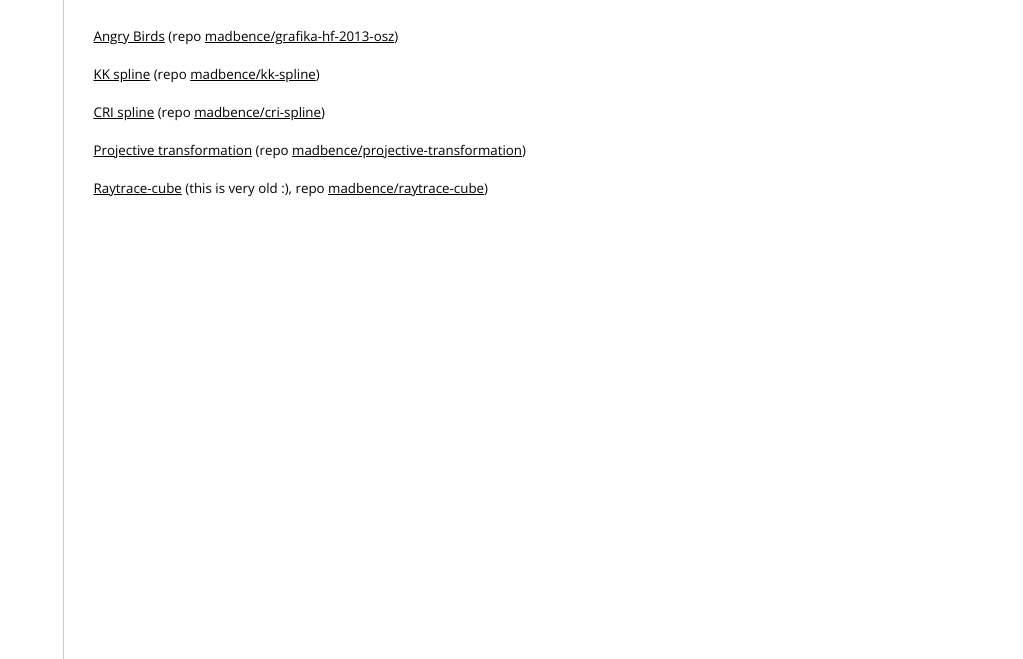
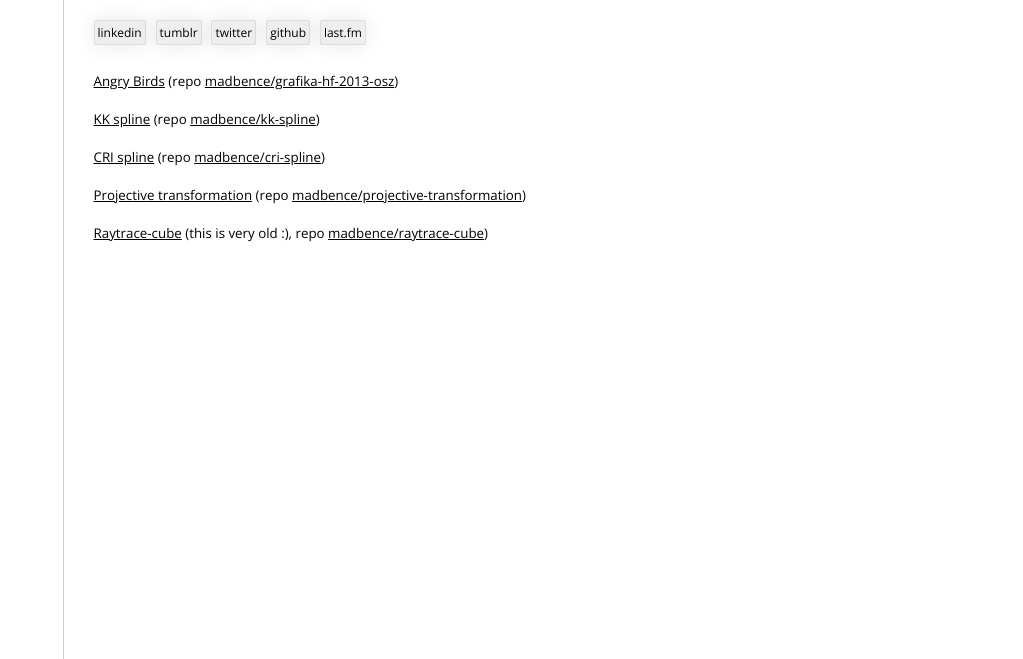
Before and after one commit to madbence/madbence.github.io, a plain HTML site: page index.html in a window 1280 px wide. Shown: the part 141-800 px from the top of the page, without its empty margins (257-1280 px from the left). Drawn offline with nearby package versions, Linux system fonts and the light colour scheme.

Commit message:
My pretty social profiles :3

```diff
--- a/index.html
+++ b/index.html
@@ -68,6 +68,25 @@ aside img {
   border: 1px solid black;
   box-shadow: 0 0 40px rgba(0,0,0,0.3);
 }
+nav {
+  margin-left: 10px;
+  margin-bottom: 20px;
+}
+nav a {
+  margin-right: 5px;
+  transition: all 500ms;
+  text-decoration: none;
+  font-size: 12px;
+  padding: 3px;
+  border-radius: 2px;
+  background: #eee;
+  border: 1px solid #ddd;
+  box-shadow: 0 0 20px rgba(0,0,0,0.1);
+}
+nav a:hover {
+  background: #ddd;
+  border: 1px solid #ccc;
+}
     </style>
   </head>
   <body>
@@ -75,6 +94,13 @@ aside img {
       <h1><a href="http://madbence.github.io">madbence.github.io</a></h1>
       <aside><img src="https://2.gravatar.com/avatar/dd14cd2413d2c7c5e02c14df879802b4?s=420" /></aside>
       <h3>Hello world!</h3>
+      <nav>
+        <a href="http://linkedin.com/in/bencedanyi">linkedin</a>
+        <a href="http://napszemuvegbe.tumblr.com">tumblr</a>
+        <a href="http://twitter.com/madbence">twitter</a>
+        <a href="http://github.com/madbence">github</a>
+        <a href="http://last.fm/user/madbence">last.fm</a>
+      </nav>
       <ul>
         <li>
           <a href="/grafika-hf-2013-osz">Angry Birds</a>
```
